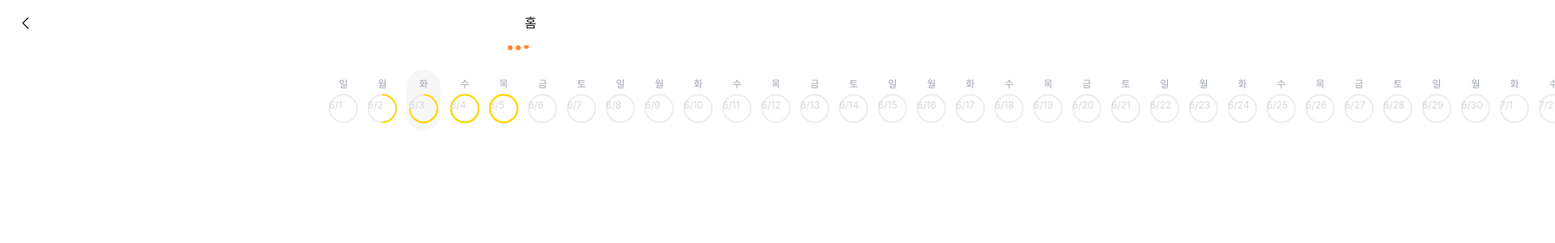
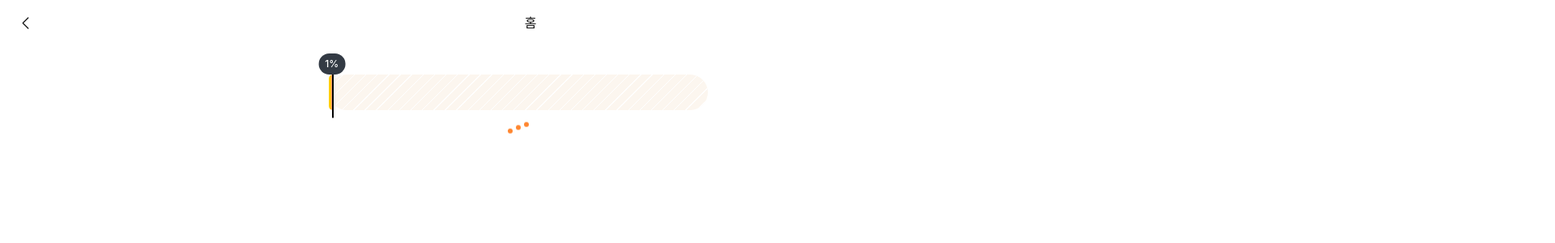
Before and after one commit to chosooyeon/admin-comp, a Next.js app: page /main in a window 1280 px wide. Shown: the top 300 px of the page at 81% size, 1920 px wide, since content can reach past the window. Built offline with nearby package versions, Linux system fonts and the light colour scheme; a web font is replaced by a local one.

Commit message:
progressbar 1차 진행중..

```diff
--- a/src/app/main/page.tsx
+++ b/src/app/main/page.tsx
@@ -2,22 +2,25 @@
 
 import Layout from "@/components/Layout"
 import DotLoading from "@/components/loading/DotLoading";
-import StepCircles from '@/components/medicine/StepCircle';
+// import StepCircles from '@/components/medicine/StepCircle';
+import ProgressBar from "@/components/progressbar/ProgressBar";
 
 export default function MainPage() {
     return (
         <Layout title="홈" hasBackButton>
             <div className="max-w-[500px] mx-auto px-4 space-y-6">
+
+            <ProgressBar progress={1} className="mt-9"/>
             <DotLoading isLoading={true} color="#FF862F" />
             {/* 8주는 56일, 12주는 84일 */}
-            <StepCircles
+            {/* <StepCircles
             startDate={new Date('2025-06-01')}
             duration={56}
             progressData={[0, 1, 2, 3, 4]} // 각 주차별 진행도 (0-4)
             onDateSelect={(date) => {
                 console.log('Selected date:', date);
             }}
-            />
+            /> */}
 
             </div>
         </Layout>
--- /dev/null
+++ b/src/components/progressbar/ProgressBar.tsx
@@ -0,0 +1,72 @@
+interface ProgressBarProps {
+  progress: number; // 0 to 100
+  className?: string;
+  isDark?: boolean;
+}
+
+const ProgressBar = ({ progress, className = '', isDark = false }:ProgressBarProps) => {
+
+  // Ensure progress is between 0 and 100
+  const clampedProgress = Math.min(Math.max(progress, 0), 100);
+
+  // Calculate the width of the progress bar
+  const progressWidth = `${clampedProgress}%`;
+
+  return (
+    <div className={`relative w-full h-11 rounded-[22px] ${className}`}>
+      {/* Background */}
+      <div
+        className={`absolute inset-0 rounded-[22px] ${
+          isDark ? 'bg-[#464E59]' : 'bg-[#FCF6EF]'
+        }`}
+      >
+        {/* Diagonal Pattern */}
+        <div className="absolute inset-0 overflow-hidden rounded-[22px]">
+          <div
+            className="absolute inset-0"
+            style={{
+              backgroundImage: `repeating-linear-gradient(
+                -45deg,
+                transparent,
+                transparent 9px,
+                #FFF 9px,
+                #FFF 10px
+              )`
+            }}
+          />
+        </div>
+      </div>
+
+      {/* Progress Fill */}
+      <div
+        className="absolute inset-0 overflow-hidden transition-all duration-500 ease-out"
+        style={{ width: progressWidth }}
+      >
+        <div className="absolute inset-0 rounded-l-[22px] bg-gradient-to-r from-[#FFD700] via-[#FFBE1C] to-[#F159A0]" />
+      </div>
+
+      {/* Progress Indicator Line */}
+      <div
+        className="absolute top-1/2 -translate-y-1/2 w-0.5 h-[63px] bg-black transition-all duration-500 ease-out"
+        style={{ left: `calc(${progressWidth} - 1px)` }}
+      />
+
+      {/* Progress Chip */}
+      <div
+        className="absolute -translate-y-1/2 transition-all duration-500 ease-out"
+        style={{
+          left: `calc(${progressWidth} - 1px)`,
+          transform: `translate(-50%, -50%)`
+        }}
+      >
+        <div className="inline-flex h-[26px] px-2 py-1.5 flex-col justify-center items-center gap-2.5 rounded-[38px] bg-[#333A44]">
+          <span className="text-xs font-medium text-white">
+            {clampedProgress}%
+          </span>
+        </div>
+      </div>
+    </div>
+  );
+};
+
+export default ProgressBar;
```
